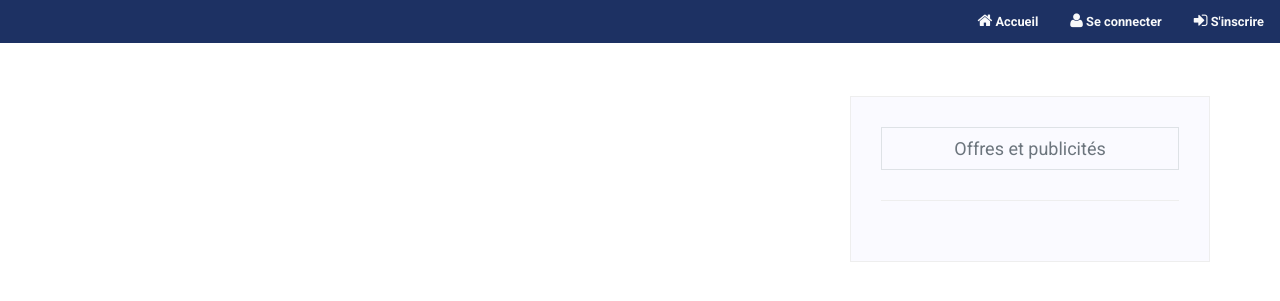
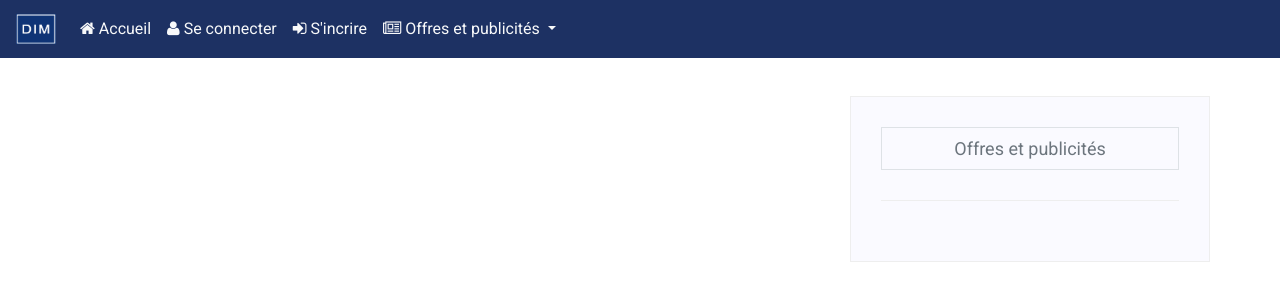
Before and after one commit to patheomwiko/dimsocial, a CodeIgniter app: page /dimsocial/index.php/activity/show_article in a window 1280 px wide. Shown: the top 301 px of the page. Run offline with CodeIgniter, Linux system fonts and the light colour scheme; data that the repository does not hold is empty.

Commit message:
Own user

```diff
--- a/application/views/show_article.php
+++ b/application/views/show_article.php
@@ -58,44 +58,72 @@
     <body>
 
 
-        <header>
-            <div>
-                <ul class="nav justify-content-end fixed-top" style="background: #1d3163;">
+    <header style="background-color: #1d3163;">
+
+
+
+<!-- *** NAVBAR *** -->
+<nav class="navbar navbar-expand-lg navbar-light fixed-top text-light" style="background: #1d3163;">
+    <a class="navbar-brand" href="<?=site_url();?>"><img src="<?=site_url('assets/img/main/logodim.png');?>" width="40" alt="" srcset=""></a>
+    <button class="navbar-toggler" type="button" data-toggle="collapse" data-target="#navbarSupportedContent" aria-controls="navbarSupportedContent" aria-expanded="false" aria-label="Toggle navigation">
+        <span class="navbar-toggler-icon"></span>
+    </button>
+
+    <div class="collapse navbar-collapse text-light" id="navbarSupportedContent">
+        <ul class="navbar-nav mr-auto text-light">
             <li class="nav-item">
-                        <a class="nav-link active  text-light" href="<?=site_url()?>"><i class="fa fa-home"></i><small> <strong>Accueil</strong> </small> </a>
+                <a class="nav-link text-light" href="<?=site_url();?>"><i class="fa fa-home"></i> Accueil <span class="sr-only">(current)</span></a>
             </li>
+            <?php
 
-                    <?php
             if(isset($this->session->name) || isset($this->session->email)) {
-                            echo
-                            '
-                            <li class="nav-item">
-                                <a class="nav-link  text-light" href="'.site_url('home/publish_article').'"><i class="fa fa-user"></i><small> <strong>Publier un article</strong> </small> </a>
-                            </li>
-                            <li class="nav-item">
-                                <a class="nav-link  text-light" href="'.site_url('user/my_account/'.$this->session->id).'"><i class="fa fa-user"></i><small> <strong>'.$this->session->name.'</strong> </small> </a>
-                            </li>
-                            <li class="nav-item">
-                                <a class="nav-link  text-light" href="'.site_url('user/logout').'"><i class="fa fa-user"></i><small> <strong>Se déconnecter</strong> </small> </a>
-                            </li>
-                            <li class="nav-item">
-                                <a class="nav-link active  text-light" href="'.site_url('home/activity').'"><i class="fa fa-book"></i><small> <strong>Votre activité</strong> </small> </a>
+                echo '
+                <li class="nav-item dropdown">
+                    <a class="nav-link dropdown-toggle text-light" href="#" id="navbarDropdown" role="button" data-toggle="dropdown" aria-haspopup="true" aria-expanded="false">
+                    <i class="fa fa-user"></i> '.$this->session->name.'
+                    </a>
+                    <div class="dropdown-menu" aria-labelledby="navbarDropdown">
+                        <a class="dropdown-item" href="'.site_url('user/profile/'.$this->session->id).'"><i class="fa fa-user-circle-o"></i> Voir mon compte</a>
+                        <a class="dropdown-item" href="'.site_url('activity/ user_activity/'.$this->session->id).'"><i class="fa fa-user-newspaper-o"></i> Mon activité</a>
+                    <div class="dropdown-divider"></div>
+                        <a class="dropdown-item text-danger" href="'.site_url('user/logout').'"><i class="fa fa-power-off"></i>  Se déconnecter</a>
+                    </div>
                 </li>
                 ';
             } else {
                 echo '
                 <li class="nav-item">
-                                <a class="nav-link text-light" href="'.site_url('home/login').'"><i class="fa fa-user"></i><small> <strong>Se connecter</strong> </small> </a>
+                    <a class="nav-link text-light" href="'.site_url('home/login').'"><i class="fa fa-user"></i> Se connecter</a>
                 </li>
                 <li class="nav-item">
-                                <a class="nav-link text-light" href="'.site_url('home/sign_in').'"><i class="fa fa-sign-in"></i><small> <strong>S\'inscrire</strong> </small> </a>
+                    <a class="nav-link text-light" href="'.site_url('home/sign_in').'"><i class="fa fa-sign-in"></i> S\'incrire</a>
                 </li>
                 ';
             }
             ?>
 
+            <li class="nav-item dropdown">
+                <a class="nav-link dropdown-toggle text-light" href="#" id="navbarDropdown" role="button" data-toggle="dropdown" aria-haspopup="true" aria-expanded="false">
+                <i class="fa fa-newspaper-o"></i>  Offres et publicités
+                </a>
+                <div class="dropdown-menu" aria-labelledby="navbarDropdown">
+                    <a class="dropdown-item" href="<?=site_url('');?>">Offres et publicités</a>
+                    <a class="dropdown-item" href="<?=site_url('');?>">Promouvoir vos activités</a>
+                <div class="dropdown-divider"></div>
+                    <a class="dropdown-item" href="<?=site_url('home/politic');?>">Politiques de confidentialité</a>
+                </div>
+            </li>
+
         </ul>
+        <!-- <form class="form-inline my-2 my-lg-0">
+            <input class="form-control mr-sm-2" type="search" placeholder="Search" aria-label="Search">
+            <button class="btn btn-outline-success my-2 my-sm-0" type="submit">Search</button>
+        </form> -->
     </div>
+</nav>
+<!-- *** NAVBAR *** -->
+
+
 </header>
 
         <!--================Testimonials Area =================-->
```
Also changed, not shown: application/views/activity.php (+4 -4 lines), application/views/index.php (+4 -4 lines), application/views/list_activities.php (+4 -4 lines), application/views/login.php (+4 -4 lines), application/views/profile.php (+4 -4 lines), application/views/publish_activity.php (+4 -4 lines), application/views/publish_article.php (+4 -4 lines), application/views/show_articles.php (+4 -4 lines), application/views/sign_in.php (+4 -4 lines). Lines whose indentation alone changed are shown as unchanged.
